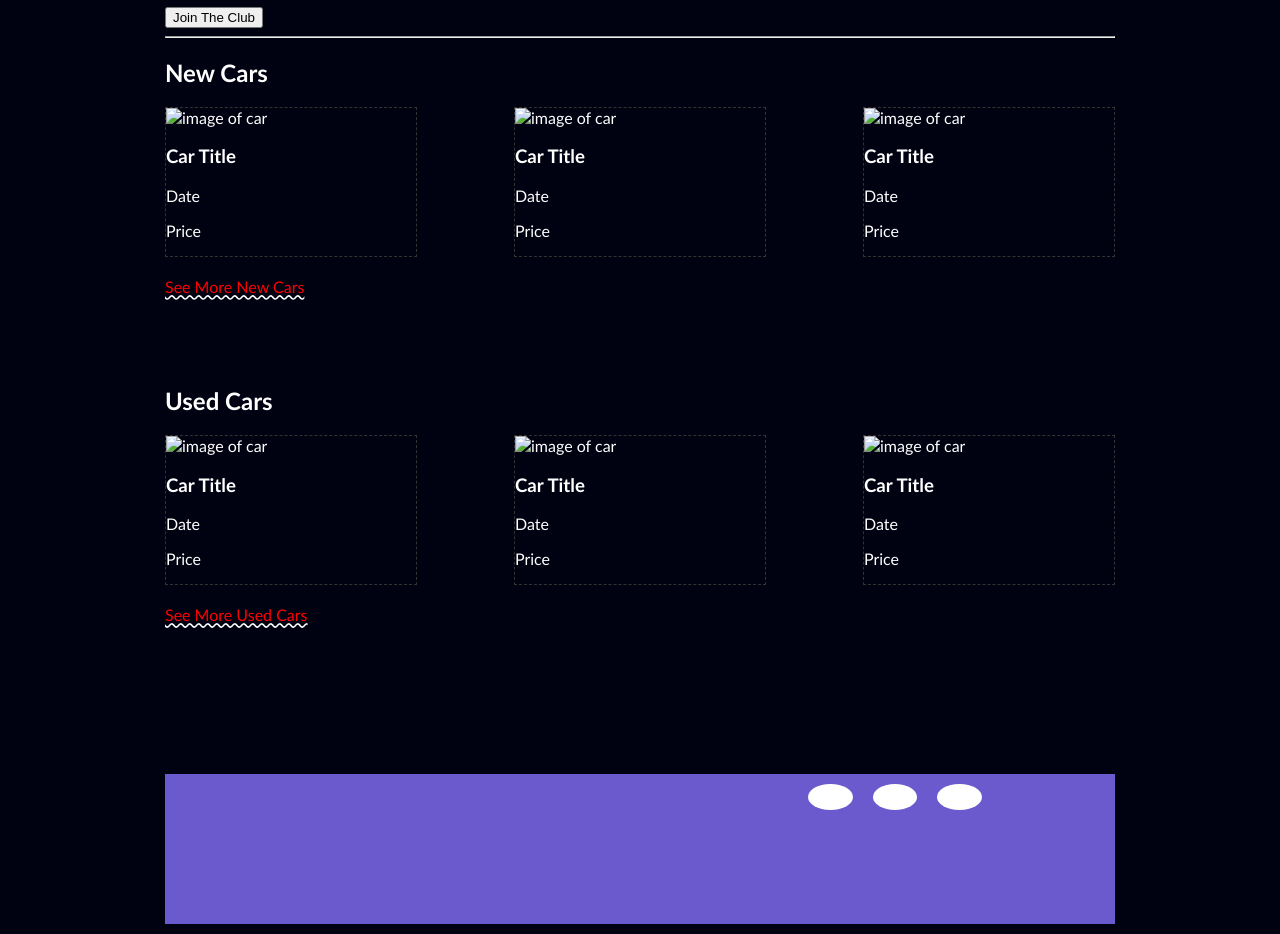
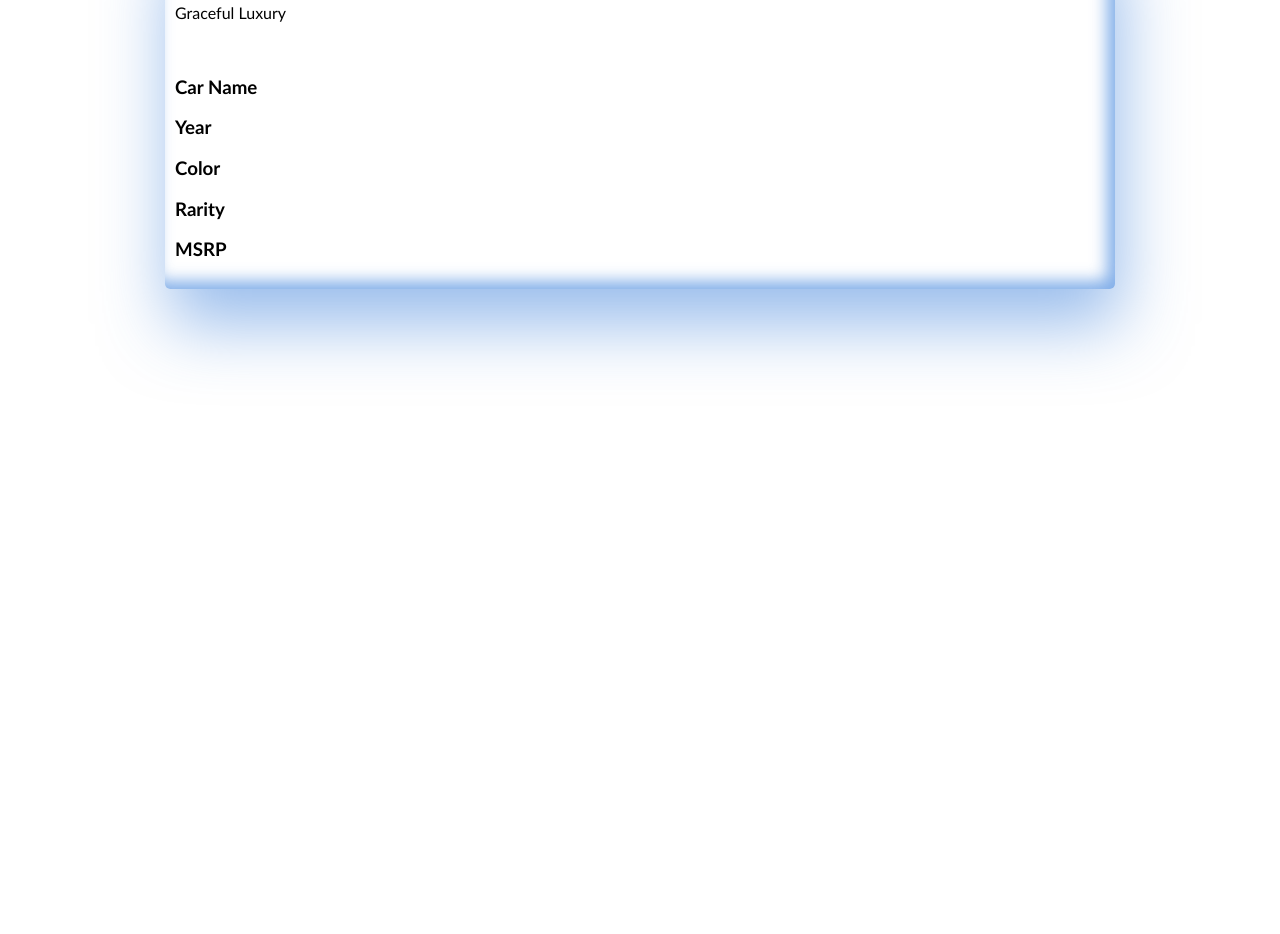
Before and after one commit to CEODemitri/cars, a plain HTML site: page index.html in a window 1280 px wide. Shown: the part 76-1010 px from the top of the page. After the commit the page ends 800 px from the top, so only its background shows below. Drawn offline with Linux system fonts and the light colour scheme.

Commit message:
rush project from work

```diff
--- a/index.html
+++ b/index.html
@@ -1,111 +1,29 @@
-<!-- UPDATE3: Finish Footer: needs first two sections filled -->
-
 <!DOCTYPE html>
 <html lang="en">
 <head>
     <meta charset="UTF-8">
     <meta name="viewport" content="width=device-width, initial-scale=1.0">
-    <title>Car Lot</title>
     <link rel="stylesheet" href="styles.css">
-    <script src="index.js" defer></script>
+    <title>CarLot</title>
 </head>
-
 <body>
-    <h1>CarLot.com</h1>
-    <button id="btn" class="join-btn" onclick="colorSwap()">Join The Club</button>
-    <hr/>
-    <section class="new">
-        <h2>New Cars</h2>
-        <section class="new-list">
-            <!-- new car 1 -->
-            <article class="card">
-                <a href="#" class="box">
-                    <img src="" alt="image of car">
-                    <div class="info">
-                        <h3>Car Title</h3>
-                        <p>Date</p>
-                        <p>Price</p>
-                    </div>
-                </a>
-            </article>
-
-            <!-- new car 2 -->
-            <article class="card">
-                <a href="#" class="box">
-                    <img src="" alt="image of car">
-                    <div class="info">
-                        <h3>Car Title</h3>
-                        <p>Date</p>
-                        <p>Price</p>
-                    </div>
-                </a>
-            </article>
-
-            <!-- new car 3 -->
-            <article class="card">
-                <a href="#" class="box">
-                    <img src="" alt="image of car">
-                    <div class="info">
-                        <h3>Car Title</h3>
-                        <p>Date</p>
-                        <p>Price</p>
-                    </div>
-                </a>
+    <div class="new-cars">
+        <section>
+            <h2>New Cars</h2>
+            <p>Graceful Luxury</p>
+            <article>
+                <div class="card">
+                    <img src="" alt="">
+                    <h3>
+                        <p>Car Name</p>
+                        <p>Year</p>
+                        <p>Color</p>
+                        <p>Rarity</p>
+                        <p>MSRP</p>
+                    </h3>
+                </div>
             </article>
         </section>
-        <a href="pages/new/new.html" class="new-btn">See More New Cars</a>
-    </section>
-
-    <section class="used">
-        <h2>Used Cars</h2>
-        <section class="used-list">
-            <!-- used car 1 -->
-            <article class="card">
-                <a href="#" class="box">
-                    <img src="" alt="image of car">
-                    <div class="info">
-                        <h3>Car Title</h3>
-                        <p>Date</p>
-                        <p>Price</p>
-                    </div>
-                </a>
-            </article>
-
-            <!-- used car 2 -->
-            <article class="card">
-                <a href="#" class="box">
-                    <img src="" alt="image of car">
-                    <div class="info">
-                        <h3>Car Title</h3>
-                        <p>Date</p>
-                        <p>Price</p>
-                    </div>
-                </a>
-            </article>
-
-            <!-- used car 3 -->
-            <article class="card">
-                <a href="#" class="box">
-                    <img src="" alt="image of car">
-                    <div class="info">
-                        <h3>Car Title</h3>
-                        <p>Date</p>
-                        <p>Price</p>
-                    </div>
-                </a>
-            </article>
-        </section>
-        <a href="pages/used.html"class="used-btn">See More Used Cars</a>
-    </section>
-
-    <footer>
-        <div class="contact"></div>
-        <div class="info"></div>
-        <div class="social">
-            <div class="x"></div>
-            <div class="ig"></div>
-            <div class="open"></div>
-        </div>
-    </footer>
+    </div>
 </body>
 </html>
--- a/styles.css
+++ b/styles.css
@@ -1,8 +1,7 @@
+/* Body Style Section */
 html {
     width: 100vw;
     font-family: 'Trebuchet MS', 'Lucida Sans Unicode', 'Lucida Grande', 'Lucida Sans', Arial, sans-serif;
-    background-color: #000111;
-    color: white;
 }
 
 body {
@@ -11,76 +10,9 @@ body {
     margin: 0 auto;
 }
 
-.card {
-    border: thin dashed #333;
-    width: 250px;
-}
-
-.card:hover {
-    width: 33%;
-}
-
-.box {
-    color: white;
-    text-decoration: none;
-}
-
-.used {
-    margin-top: 90px;
-}
-
-.new-list, .used-list {
-    display: flex;
-    justify-content: space-between;
-    flex-wrap: wrap;
-}
-
-.new-btn, .used-btn {
-    display: inline-block;
-    margin-top: 20px;
-    color: red;
-    text-decoration-color: white;
-    text-decoration-style: wavy;
-}
-
-.new-btn:hover, .used-btn:hover {
-    color: purple;
-    text-decoration-color: yellow;
-    text-decoration-style: wavy;
-}
-
-.newColor {
-    background-color: red;
-    color: antiquewhite;
-    border-radius: 10px;
-}
-
-footer {
-    margin: 150px 0 10px;
-    height: 150px;
-    background-color: slateblue;
-    color: white;
-    display: grid;
-    grid-template-columns: repeat(3, 1fr);
-}
-
-.social {
-    display: flex;
-    gap: 20px;
+/* New Car Styles Section */
+.new-cars {
+    border-radius: 5px;
+    box-shadow: 5px 35px 68px 0px rgba(49, 121, 218, 0.5), inset -8px -8px 16px 0px rgba(49, 121, 218, 0.6), inset 0px 11px 28px 0px rgb(255, 255, 255);
     padding: 10px;
 }
-
-footer .social .x, .ig, .open {
-    background-color: white;
-    height: 20%;
-    width: 15%;
-    border-radius: 50%;
-}
-
-
-/* fix */
-/* @media (max-width:950px) {
-    body {
-        margin: 100px;
-    }
-} */
```
Also changed, not shown: images/front-black-m-sedan.jpeg (added), images/front-blue-b-sedan.jpeg (added), images/side-white-m-suv.jpeg (added).
